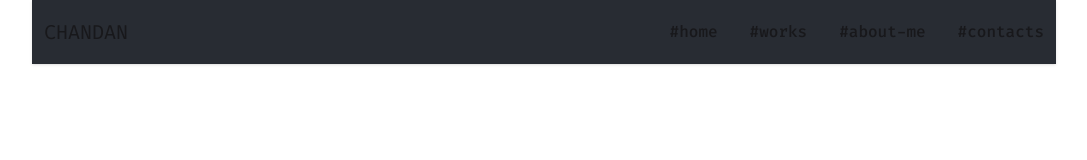
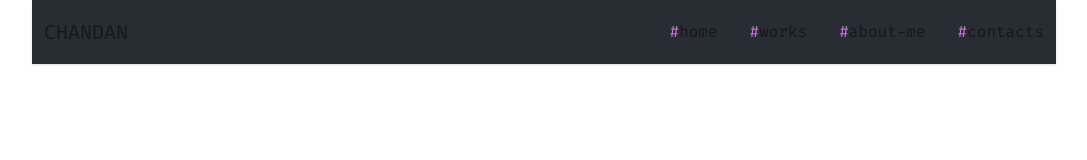
Before and after one commit to chandan-d-karmaker/my-portfolio, a React (Vite) app: page / in a window 1280 px wide. Shown: the top 160 px of the page, without its empty margins (96-1183 px from the left). Built offline with nearby package versions, Linux system fonts and the light colour scheme.

Commit message:
fixed mobile menu section

```diff
--- a/src/components/TopNavBar.jsx
+++ b/src/components/TopNavBar.jsx
@@ -1,5 +1,8 @@
 import React from 'react';
 import Sidebar from './Sidebar';
+import github from '../assets/Github.svg'
+import linkedin from '../assets/Linkedin.svg'
+import twitter from '../assets/Twitter.svg'
 
 
 const TopNavBar = () => {
@@ -14,29 +17,42 @@ const TopNavBar = () => {
         </div>
 
         <div className="navbar-end hidden lg:flex">
-          <ul className='flex font-medium gap-8 pr-3'>
-            <li><a href="" className=''>#home</a></li>
-            <li><a href="" className=''>#works</a></li>
-            <li><a href="" className=''>#about-me</a></li>
-            <li><a href="" className=''>#contacts</a></li>
+          <ul className='flex gap-8 pr-3'>
+            <li><a href="" className=''><span className='text-[#C778DD]'>#</span>home</a></li>
+            <li><a href="" className=''><span className='text-[#C778DD]'>#</span>works</a></li>
+            <li><a href="" className=''><span className='text-[#C778DD]'>#</span>about-me</a></li>
+            <li><a href="" className=''><span className='text-[#C778DD]'>#</span>contacts</a></li>
           </ul>
         </div>
 
-        <div className="dropdown navbar-end lg:hidden">
+        <div className="dropdown navbar-end lg:hidden relative">
           <div tabIndex={0} role="button" className="btn btn-ghost ">
             <svg xmlns="http://www.w3.org/2000/svg" className="h-5 w-5" fill="none" viewBox="0 0 24 24" stroke="currentColor"> <path strokeLinecap="round" strokeLinejoin="round" strokeWidth="2" d="M4 6h16M4 12h8m-8 6h16" /> </svg>
           </div>
           <ul
             tabIndex="-1"
-            className="dropdown-content bg-[#282C33] rounded-box z-1 p-20 mt-100">
-            <li><a href="" className=''>#home</a></li>
-            <li><a href="" className=''>#works</a></li>
-            <li><a href="" className=''>#about-me</a></li>
-            <li><a href="" className=''>#contacts</a></li>
+            className="dropdown-content pt-20 pl-5 bg-[#282C33] z-1 min-h-screen absolute top-10 -left-40 min-w-lvw space-y-8">
+            <li><a href="" className=''><span className='text-[#C778DD]'>#</span>home</a></li>
+            <li><a href="" className=''><span className='text-[#C778DD]'>#</span>works</a></li>
+            <li><a href="" className=''><span className='text-[#C778DD]'>#</span>about-me</a></li>
+            <li><a href="" className=''><span className='text-[#C778DD]'>#</span>contacts</a></li>
+            <ul className='flex gap-5 mt-45'>
+              <li><a href="https://github.com/chandan-d-karmaker" target='_blank' rel='noopener noreferrer'>
+                <img src={github} alt="GitHub" />
+              </a></li>
+              <li><a href="https://www.linkedin.com/in/chandankarmaker" target='_blank' rel='noopener noreferrer'>
+                <img src={linkedin} alt="LinkedIn" />
+              </a></li>
+              <li><a href="https://x.com/chandank202" target='_blank' rel='noopener noreferrer'>
+                <img src={twitter} alt="Twitter" />
+              </a></li>
+            </ul>
           </ul>
+
+
         </div>
 
-        <Sidebar/>
+        <Sidebar />
 
 
       </div>
```
